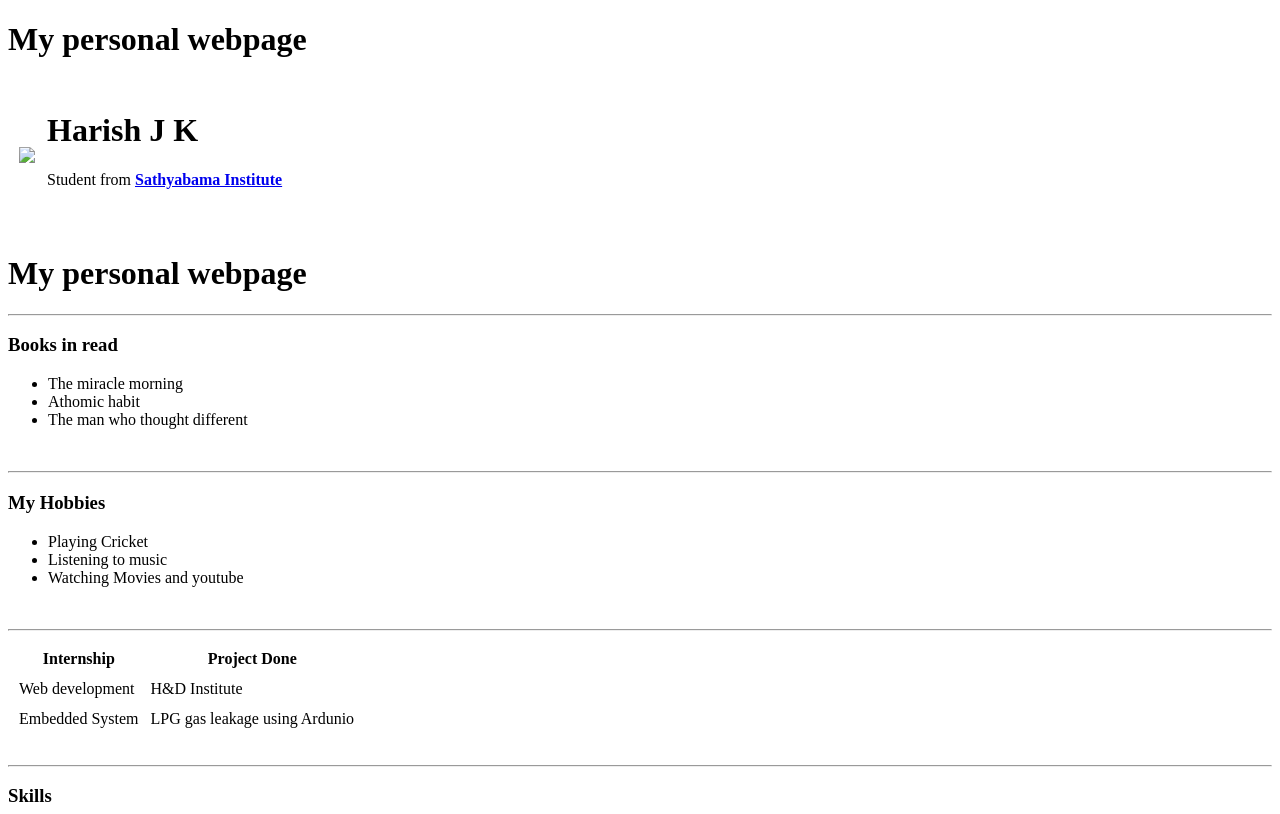
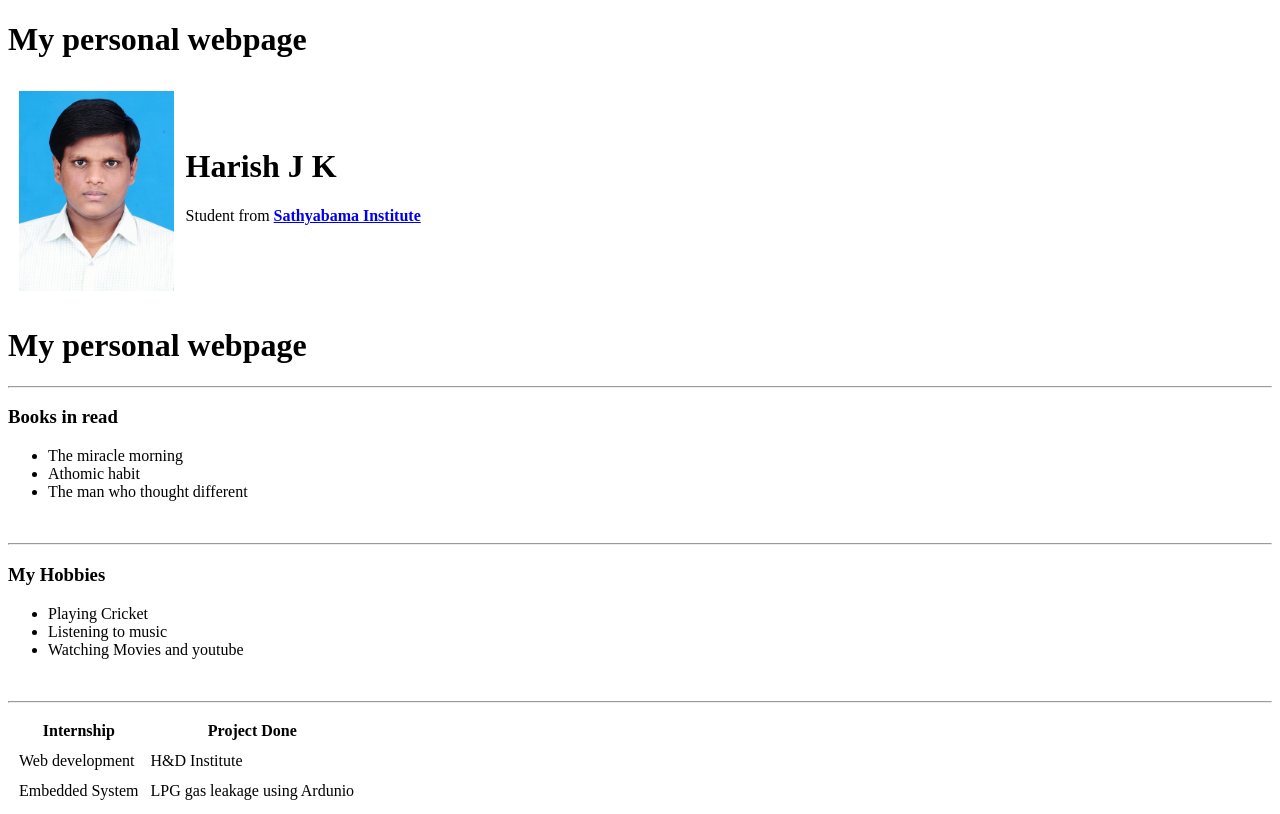
Before and after one commit to Sistian2023/cv, a plain HTML site: page index.html in a window 1280 px wide. Shown: the top 814 px of the page. Drawn offline with Linux system fonts and the light colour scheme.

Commit message:
Update index.html

```diff
--- a/index.html
+++ b/index.html
@@ -10,7 +10,7 @@
     <h1>My personal webpage</h1>
     <table cellspacing="10">
         <tr>
-            <td><img src="images\me.jpg" height="200px"></td>
+            <td><img src="images\me.png" height="200px"></td>
             <td>
                 <h1>Harish J K</h1>
                 <p>Student from <strong><a href="https://sathyabama.cognibot.in/">Sathyabama Institute</a></strong></p>
```
